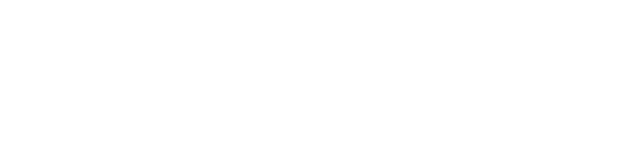
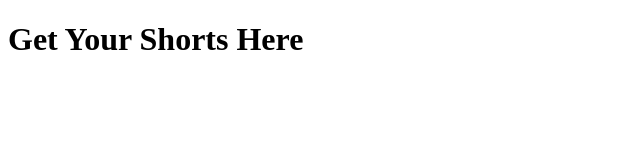
Before and after one commit to HankH18/martinShorts, a plain HTML site: page index.html in a window 1280 px wide. Shown: the whole page, without its empty margins (0-640 px from the left). Drawn offline with Linux system fonts and the light colour scheme.

Commit message:
added title

```diff
--- a/index.html
+++ b/index.html
@@ -5,6 +5,7 @@
 	<link rel="stylesheet" type="text/css" href="styles/style.css">
 </head>
 <body>
+	<h1>Get Your Shorts Here</h1>
 	<script type="text/javascript" src="scripts/script.js"></script>
 </body>
 </html>
```
